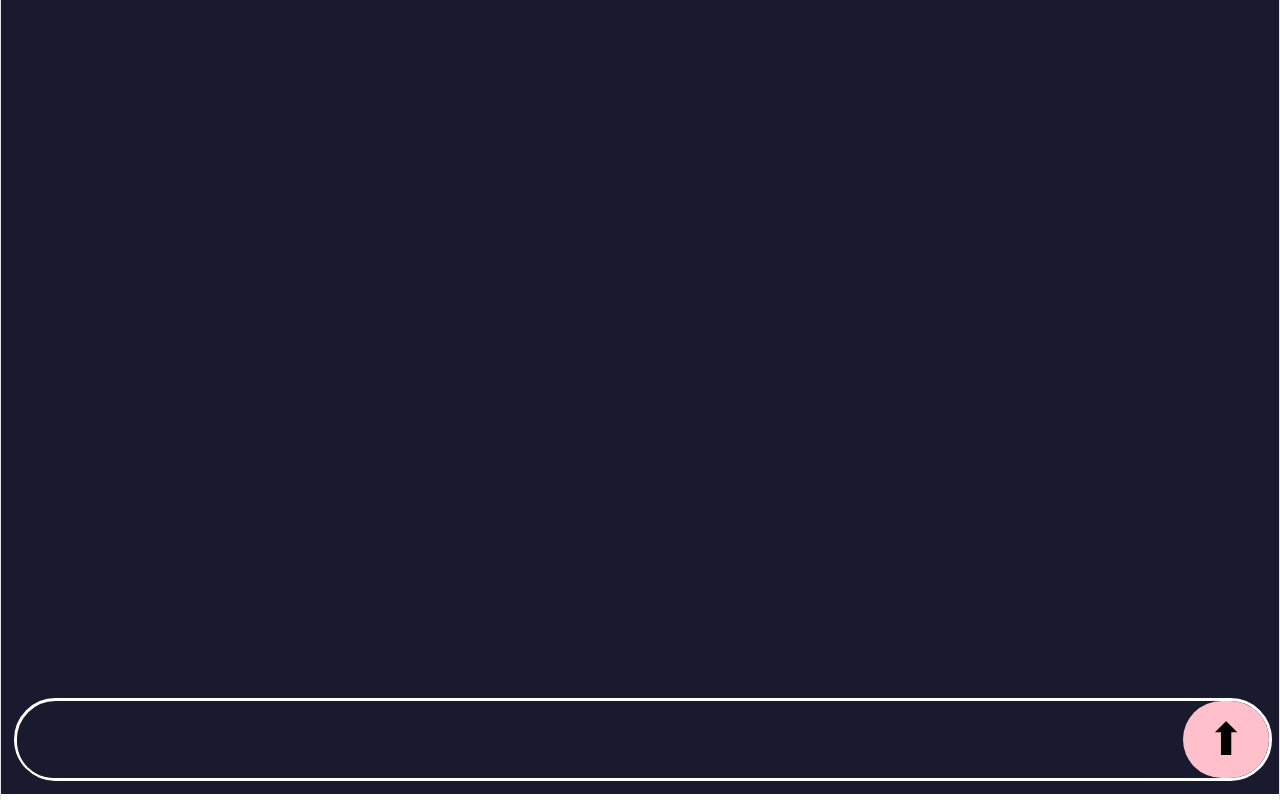
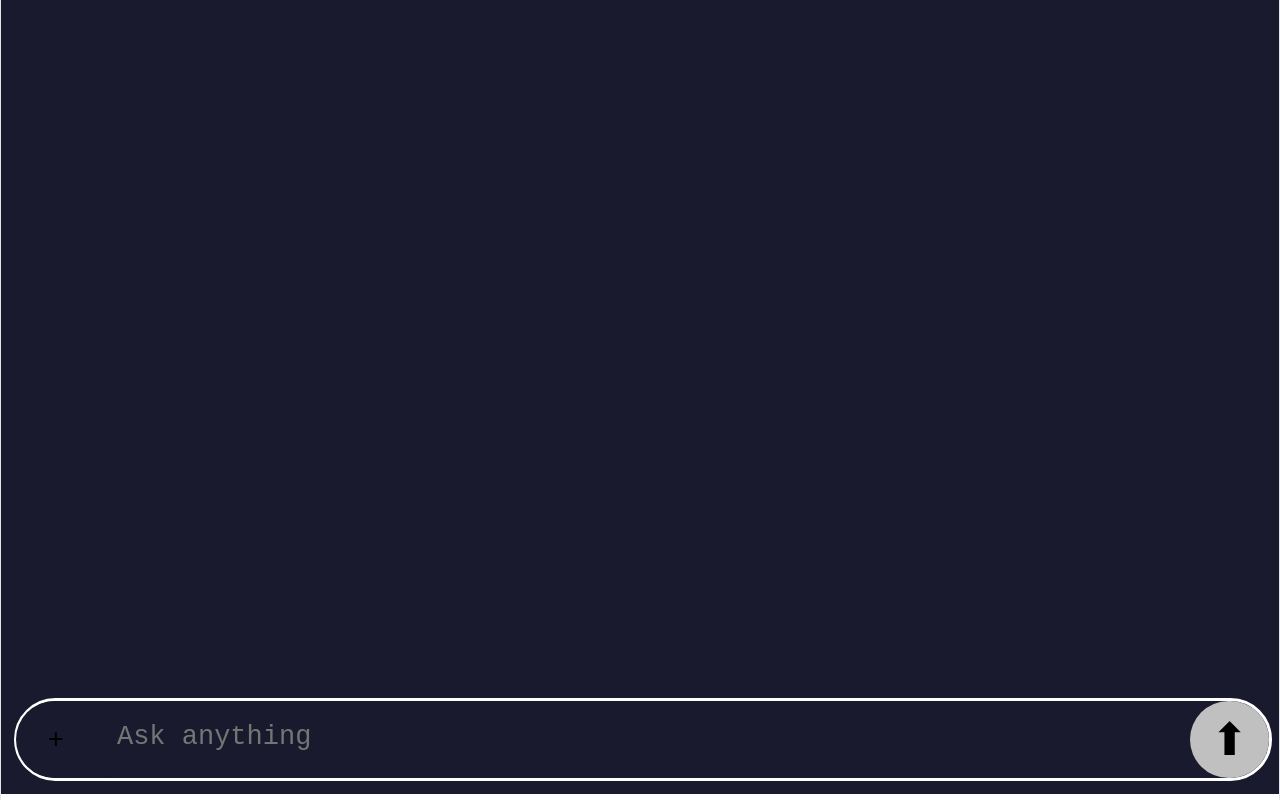
Before and after one commit to OKAct/Karnam, a React (Vite) app in the folder Karnam-front/: page / in a window 1280 px wide. Built offline with nearby package versions, Linux system fonts and the light colour scheme.

Commit message:
Working on implementation of drag and drop

```diff
--- a/Karnam-front/src/App.css
+++ b/Karnam-front/src/App.css
@@ -45,28 +45,37 @@ html,body,#root{
 }
 
 .chatarea{
-  height:90%;
-  width:93%;
-  font-size:200%;
+  position:relative;
+  left:5%;
+  height:70%;
+  width:95%;
+  font-size:150%;
+  padding-top:1.5%;
   border-radius:10vh;
-  padding-left:2%;
+  padding-left:3%;
   resize:none;
-  overflow:hidden;
   background-color:#1a1a2e;
-  border:0px #1a1a2e;
+  border:0;
 }
 
 .chatarea:focus{
   outline:none;
 }
+
+
 .send{
   height:100%;
   width:7%;
   font-size:150%;
   border-radius:50vh;
-  background-color:pink;
+  background-color:#C0C0C0;
   border:1px #1a1a2e;
   font-size:250%;
+}
+
+.send:hover{
+  cursor:pointer;
+  background-color:#808080;
 }
 
 .bubble{
@@ -107,3 +116,21 @@ html,body,#root{
   width:100%;
   background-color:#1a1a2e;
 }
+
+.file_input{
+
+  position:relative;
+  right:87.4%;
+  height:100%;
+  width:7%;
+  border-radius:100vh;
+  background-color:#1a1a2e;
+  font-size:150%;
+  border:0;
+}
+
+.file_input:hover{
+  cursor:pointer;
+  background-color:#808080;
+
+}
--- a/Karnam-front/src/App.jsx
+++ b/Karnam-front/src/App.jsx
@@ -2,9 +2,10 @@ import './App.css'
 import Bubble from './components/Bubble.jsx'
 import { useState } from 'react'
 import SendButton from './components/SendButton'
-import PromptArea from './components/PromptArea.jsx'
+import  PromptArea  from './components/PromptArea.jsx'
 import Chat from './components/Chat.jsx'
 import { getText,addMessage } from './components/handler.jsx'
+import FileUpload from './components/FileUpload'
 function App() {
 
 
@@ -20,6 +21,8 @@ function App() {
 
 
   const stream=async (datas)=>{
+
+
     const response= await fetch("https://karnam.tail10621d.ts.net/chat",{
 
       method:"POST",
@@ -73,7 +76,11 @@ function App() {
 
     <div className="chatdiv">
 
+
+
     <PromptArea GetText={(e)=>{getText(e,getData)}}/>
+
+    <FileUpload />
 
     <SendButton sentMessage={()=>addMessage(data,true,setMessages)} stream={()=>stream(data)}/>
 
--- /dev/null
+++ b/Karnam-front/src/components/FileUpload.jsx
@@ -0,0 +1,25 @@
+
+import { useRef } from 'react';
+
+const FileUpload=()=>{
+
+  const fileref= useRef(null);
+
+  const handupload=()=>{
+
+    fileref.current.click();
+  };
+
+  return(
+
+    <>
+    <input  type="file" ref={fileref} hidden/>
+    <button className="file_input" onClick={handupload}>+</button>
+    </>
+
+  );
+
+};
+
+
+export  default FileUpload
--- a/Karnam-front/src/components/PromptArea.jsx
+++ b/Karnam-front/src/components/PromptArea.jsx
@@ -1,11 +1,20 @@
 
+
+const getFile=(e)=>{
+  e.preventDefault();
+};
+
+
+const returnFile=(e)=>{
+  e.preventDefault();
+
+  const files=e.dataTransfer.files;
+};
 
 const PromptArea=({GetText})=>{
 
   return(
-
-
-    <textarea className="chatarea" onChange={GetText}></textarea>
+    <textarea className="chatarea" onDragOver={getFile} onDrop={returnFile} placeholder="Ask anything" onChange={GetText}></textarea>
   );
 };
 
--- a/Karnam-front/src/components/handler.jsx
+++ b/Karnam-front/src/components/handler.jsx
@@ -1,6 +1,5 @@
 
   export const getText=(e,getData)=>{
-  console.log(e.target.value)
   getData(e.target.value);
 }
 
```
